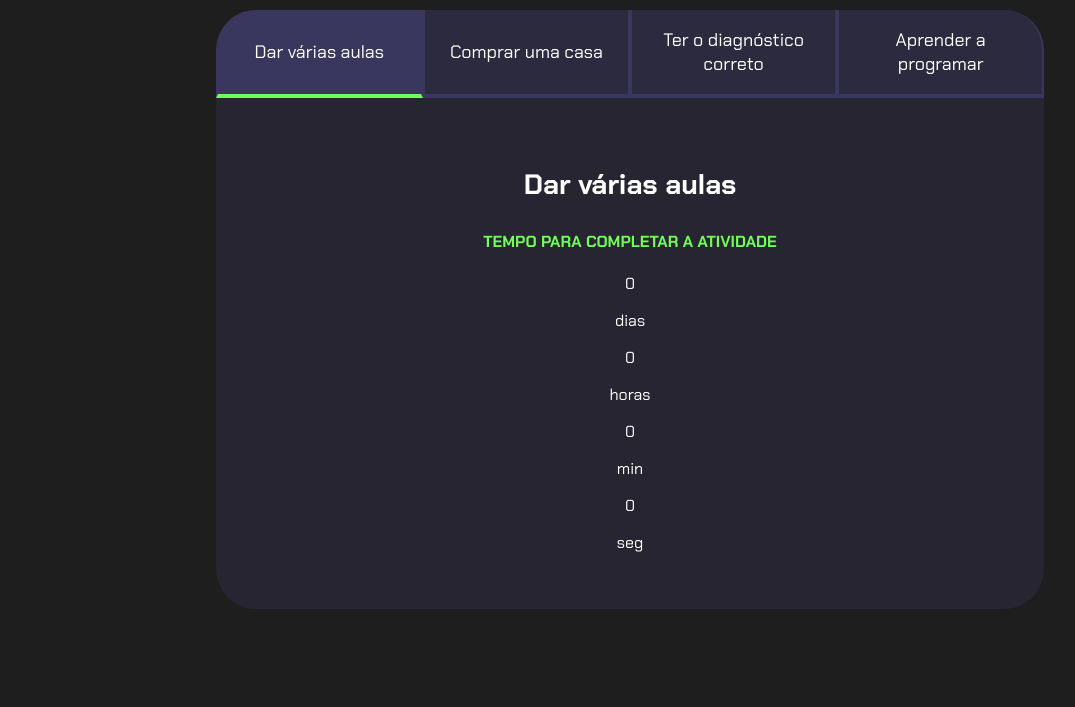
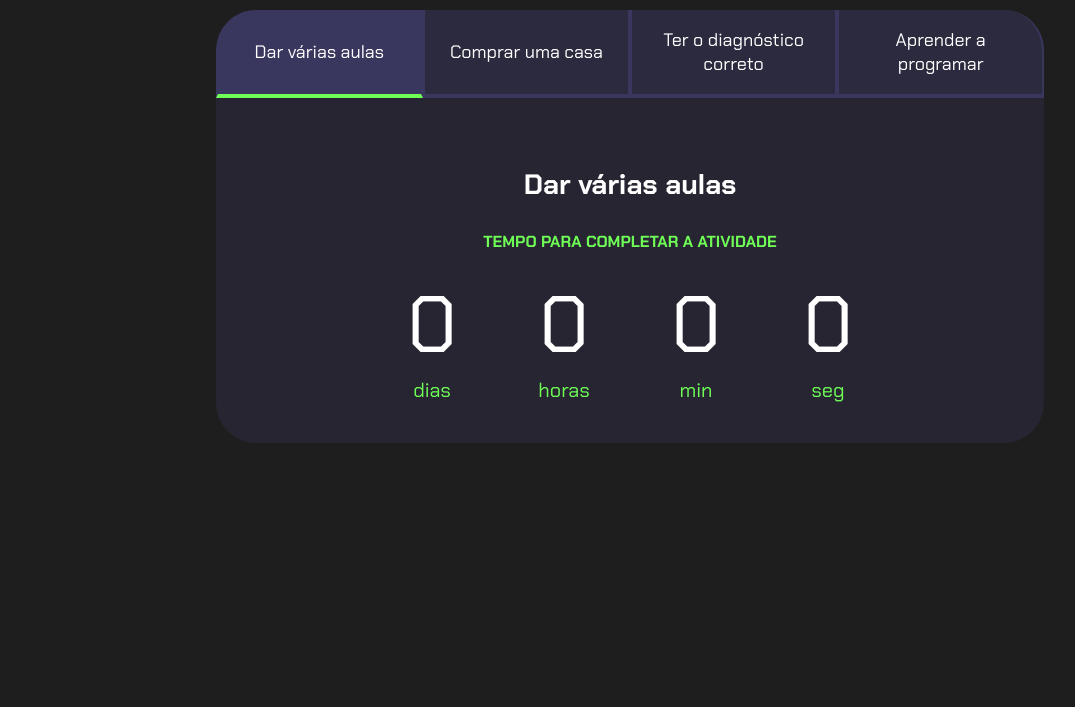
Before and after one commit to profeluli/profeluli, a plain HTML site: page index.html in a window 1280 px wide. Shown: the part 93-800 px from the top of the page, without its empty margins (10-1085 px from the left). Drawn offline with Linux system fonts and the light colour scheme.

Commit message:
GHJKJHGFD

```diff
--- a/style.css
+++ b/style.css
@@ -14,6 +14,8 @@ body {
     color: var(--branco);
     font-family: 'Chakra Petch', sans-serif;
 }
+
+
 .conteudo-principal {
     display: flex;
     flex-direction: column;
@@ -23,16 +25,20 @@ body {
     width: 100%;
     margin: 0 auto;
 }
+
 .titulo-principal {
-    text-align: center;
+    text-align: left;
     width: 100%;
     font-size: 32px;
 }
+
 .titulo-principal span {
     color: var(--verde);
 }
+
+
 .botao {
-    font-family: "Chakra Petch", sans-serif;
+    font-family: 'Chakra Petch', sans-serif;
     background-color: var(--botao-inativo);
     color: var(--branco);
     display: flex;
@@ -46,36 +52,33 @@ body {
     border-right: 2px solid var(--botao-ativo);
     border-top: none;
 }
+
+.botao:first-child {
+    border-radius: 40px 40px 0 0;
+}
+
 .botoes {
     display: block;
 }
 
-@media screen and (min-width: 768px) {
-    .botoes {
-        display: flex;
-    }
-}
-.botao:first-child {
-    border-radius: 40px 0 0 0;
-}
-.botao:last-child {
-    border-radius: 0 40px 0 0;
-}
 .botao.ativo{
     background-color: var(--botao-ativo);
     border-bottom: 4px solid var(--verde);
 }
+
 .abas-textos{
     background-color: var(--texto-fundo);
     padding: 40px;
     border-radius: 0 0 40px 40px;
 }
 .aba-conteudo.ativo{
-    display: block;
+    display:block;
 }
+
 .aba-conteudo{
     display: none;
 }
+
 .aba-conteudo-titulo-principal{
     font-size: 28px;
     text-align: center;
@@ -85,7 +88,41 @@ body {
     color: var(--verde);
     text-transform: uppercase;
 }
+
 .contador{
-    font-size: 20 px;
+    display:flex;
+    justify-content: center;
+    flex-wrap: wrap;
+}
+.contador-digito{
+    padding: 0 16px;
     text-align: center;
+    min-width: 100px;
 }
+
+.contador-digito-numero{
+    font-size: 80px;
+    margin: 0;
+
+}
+
+.contador-digito-texto{
+    color: var(--verde);
+    font-size: 20px;
+    margin: 0;
+
+}
+
+@media screen and (min-width: 768px) {
+    .botoes {
+        display: flex;
+    }
+
+    .botao:first-child {
+        border-radius: 40px 0 0 0;
+    }
+
+    .botao:last-child {
+        border-radius: 0 40px 0 0;
+    }
+}
```
